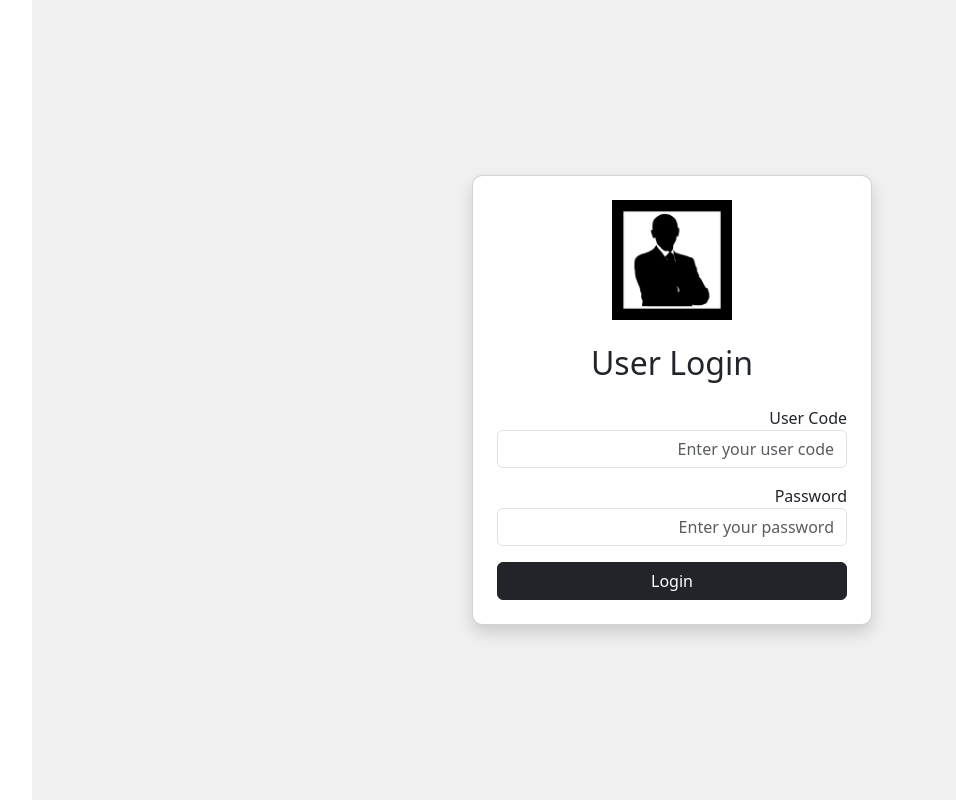
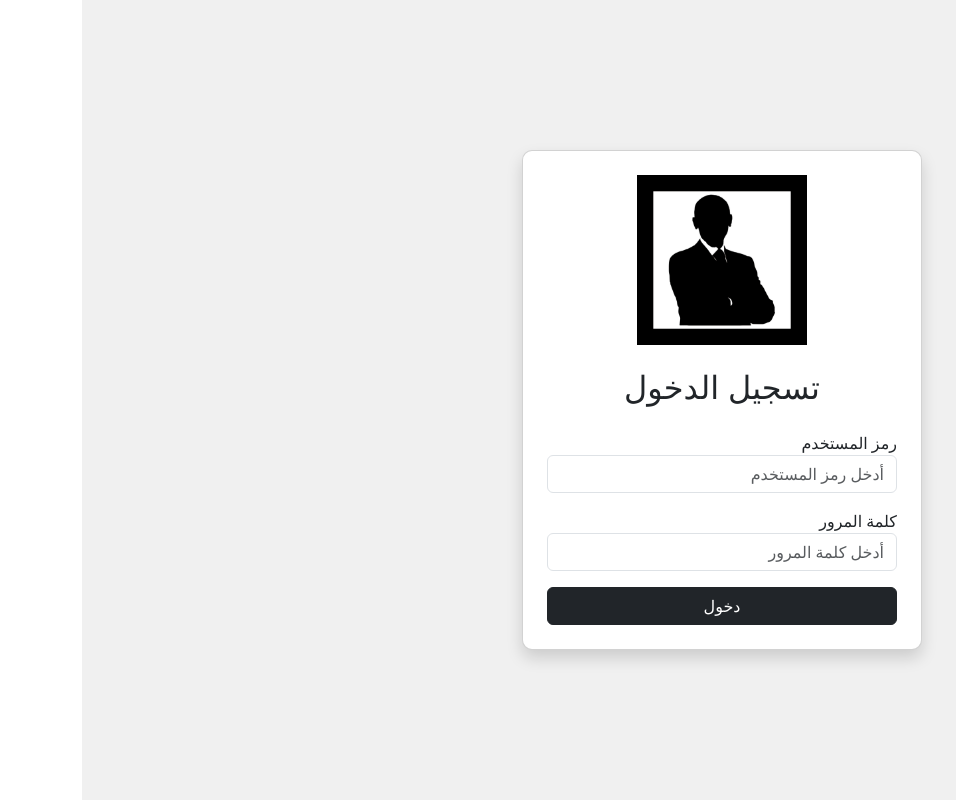
Before and after one commit to Omarhudaib/hr-_react_pwa-app, a React (Create React App) app in the folder hr/: page / in a window 1280 px wide. Shown: the whole page, without its empty margins (87-1043 px from the left). Built offline with nearby package versions, Linux system fonts and the light colour scheme; a small style sheet from the web is missing.

Commit message:
log in page

```diff
--- a/hr/src/UserLoginPage.js
+++ b/hr/src/UserLoginPage.js
@@ -33,47 +33,47 @@ const UserLoginPage = () => {
             // إعادة التوجيه للصفحة الرئيسية
             navigate('/home');
         } catch (err) {
-            setError('Invalid credentials. Please try again.');
+            setError('بيانات الدخول غير صحيحة. حاول مرة أخرى.');
         }
     };
 
     return (
-        <div className="d-flex justify-content-center align-items-center min-vh-100" style={{ backgroundColor: "#f0f0f0" }}>
-            <div className="p-4 shadow card w-100" style={{ maxWidth: '400px', borderRadius: '10px' }}>
+        <div className="d-flex justify-content-center align-items-center min-vh-100" style={{ backgroundColor: "#f0f0f0", height: "100vh" }}>
+        <div className="p-4 shadow card w-100" style={{ maxWidth: '400px', borderRadius: '10px', height: 'auto' }}>
             <div className="text-center mb-4">
                 <InstallButton />
-                    <img src={img} alt="Logo" style={{ maxWidth: '120px' }} />
+                <img src={img} alt="Logo" style={{ maxWidth: '170px' }} />
             </div>
-                <h2 className="mb-4 text-center">User Login</h2>
+            <h2 className="mb-4 text-center" style={{ fontFamily: 'Tajawal, sans-serif' }}>تسجيل الدخول</h2>
             {error && <div className="alert alert-danger">{error}</div>}
             <form onSubmit={handleSubmit}>
                 <div className="mb-3 form-group">
-                        <label htmlFor="user_code">User Code</label>
+                    <label htmlFor="user_code">رمز المستخدم</label>
                     <input
                         type="text"
                         id="user_code"
                         name="user_code"
                         className="form-control"
-                            placeholder="Enter your user code"
+                        placeholder="أدخل رمز المستخدم"
                         value={formData.user_code}
                         onChange={handleChange}
                         required
                     />
                 </div>
                 <div className="mb-3 form-group">
-                        <label htmlFor="password">Password</label>
+                    <label htmlFor="password">كلمة المرور</label>
                     <input
                         type="password"
                         id="password"
                         name="password"
                         className="form-control"
-                            placeholder="Enter your password"
+                        placeholder="أدخل كلمة المرور"
                         value={formData.password}
                         onChange={handleChange}
                         required
                     />
                 </div>
-                    <button type="submit" className="btn btn-dark w-100">Login</button>
+                <button type="submit" className="btn btn-dark w-100">دخول</button>
             </form>
         </div>
     </div>
```
Lines whose indentation alone changed are shown as unchanged.
